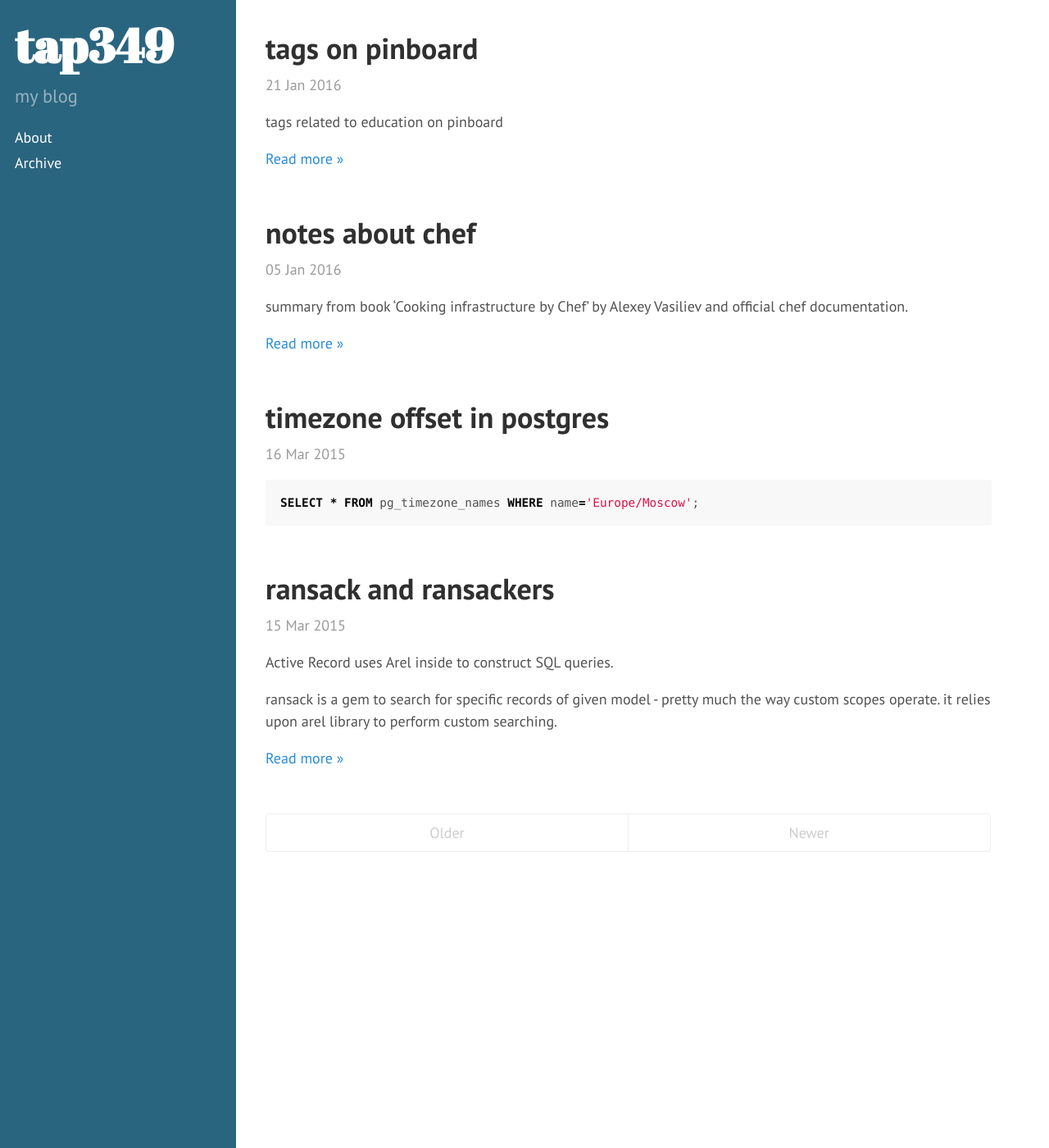
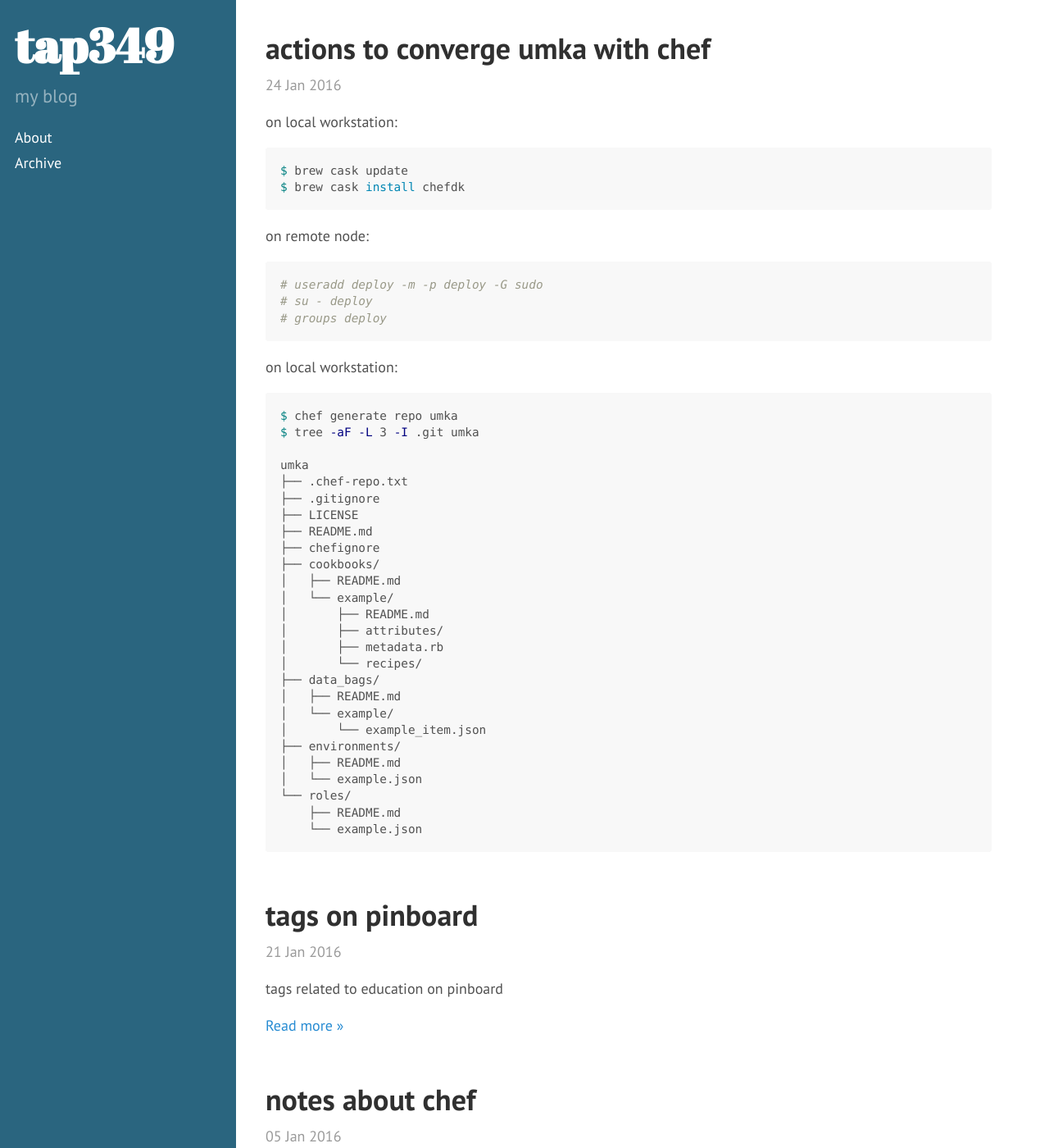
Before and after one commit to tap349/tap349.github.io, a Jekyll site: the page built from index.html, in a window 1280 px wide and 1400 px high. Shown: the whole window at 82% size. Built offline with Jekyll 4.4.1, drawn with Linux system fonts in a browser that asks for light colours; Markdown is read by kramdown in place of the engine named in the settings; the list of posts is cut into pages by our own code.

Commit message:
update 2016-01-25_00:13:50

````diff
--- /dev/null
+++ b/_posts/2016-01-24-chef-umka-log.md
@@ -0,0 +1,53 @@
+---
+layout: post
+title: actions to converge umka with chef
+date: 2016-01-24 20:42:00 +0300
+access: public
+categories: [chef]
+---
+
+on local workstation:
+
+```bash
+$ brew cask update
+$ brew cask install chefdk
+```
+
+on remote node:
+
+```bash
+# useradd deploy -m -p deploy -G sudo
+# su - deploy
+# groups deploy
+```
+
+on local workstation:
+
+```bash
+$ chef generate repo umka
+$ tree -aF -L 3 -I .git umka
+
+umka
+├── .chef-repo.txt
+├── .gitignore
+├── LICENSE
+├── README.md
+├── chefignore
+├── cookbooks/
+│   ├── README.md
+│   └── example/
+│       ├── README.md
+│       ├── attributes/
+│       ├── metadata.rb
+│       └── recipes/
+├── data_bags/
+│   ├── README.md
+│   └── example/
+│       └── example_item.json
+├── environments/
+│   ├── README.md
+│   └── example.json
+└── roles/
+    ├── README.md
+    └── example.json
+```
````
Also changed, not shown: _posts/2015-01-06-notes-about-chef.md (+7 -4 lines).
